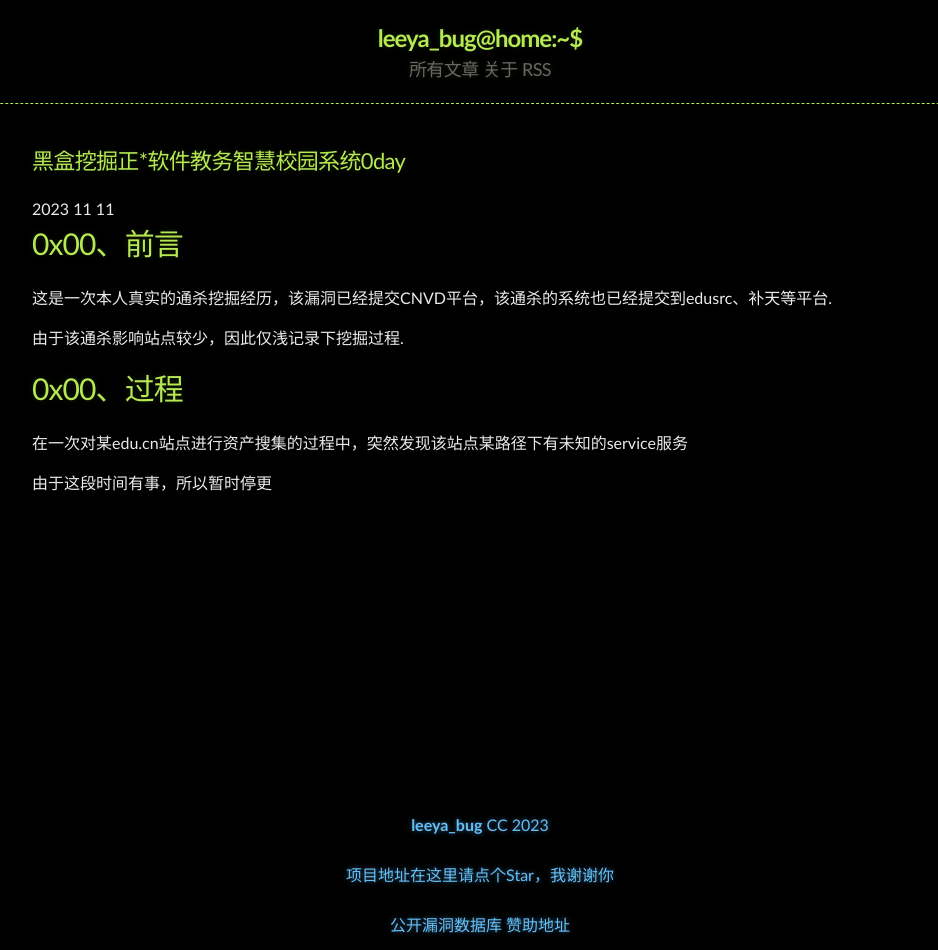
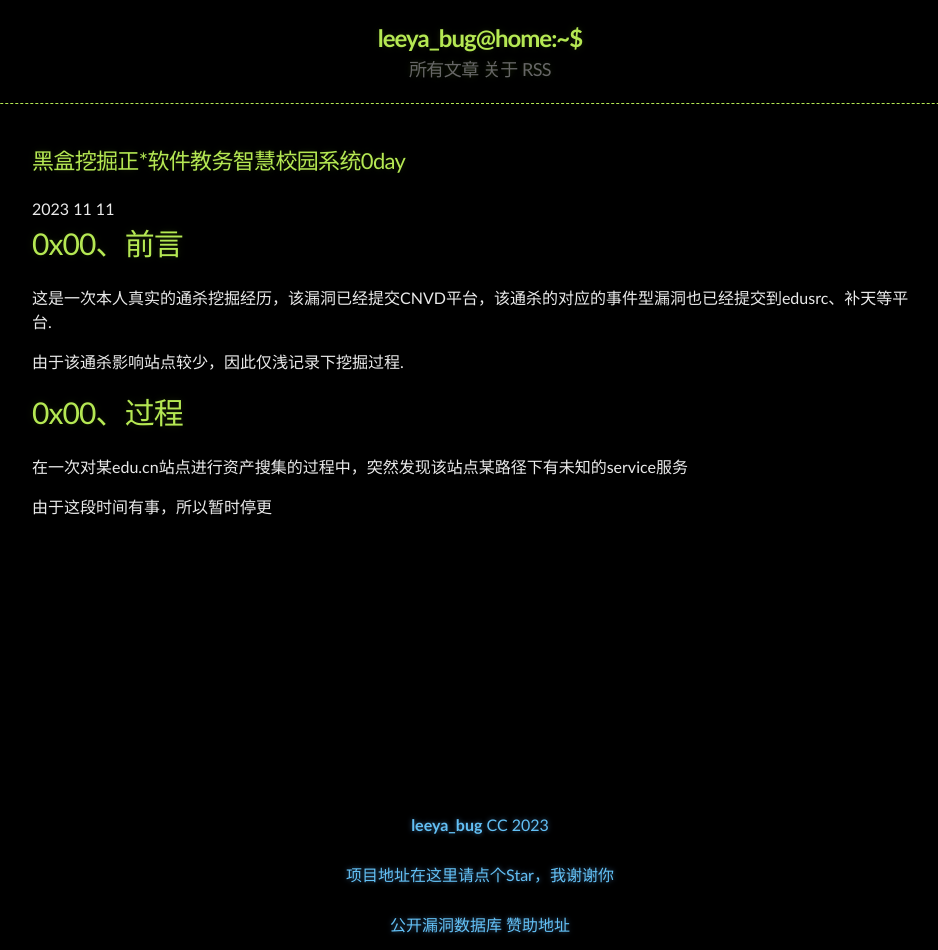
Before and after one commit to Leeyangee/leeyangee.github.io, a Jekyll site: the page built from _posts/2023-11-11-黑盒挖掘正*软件教务智慧校园系统0day.md, in a window 1280 px wide. Shown: the whole page, without its empty margins (160-1098 px from the left). Built offline with Jekyll 4.4.1, drawn with Linux system fonts in a browser that asks for light colours.

Commit message:
Update 2023-11-11-黑盒挖掘正*软件教务智慧校园系统0day.md

```diff
--- a/_posts/2023-11-11-黑盒挖掘正*软件教务智慧校园系统0day.md
+++ b/_posts/2023-11-11-黑盒挖掘正*软件教务智慧校园系统0day.md
@@ -5,7 +5,7 @@ published: true
 
 # [](#header-1)0x00、前言
 
-这是一次本人真实的通杀挖掘经历，该漏洞已经提交CNVD平台，该通杀的系统也已经提交到edusrc、补天等平台.
+这是一次本人真实的通杀挖掘经历，该漏洞已经提交CNVD平台，该通杀的对应的事件型漏洞也已经提交到edusrc、补天等平台.
 
 由于该通杀影响站点较少，因此仅浅记录下挖掘过程.
 
```
